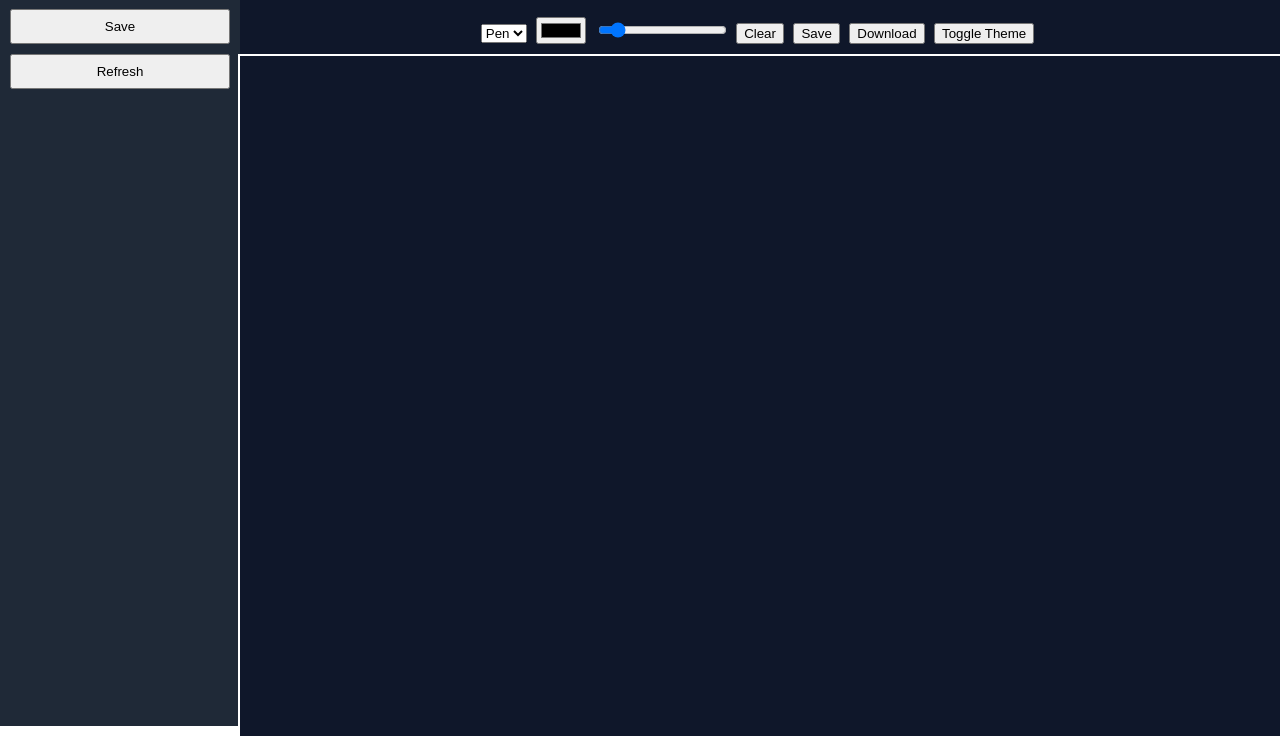
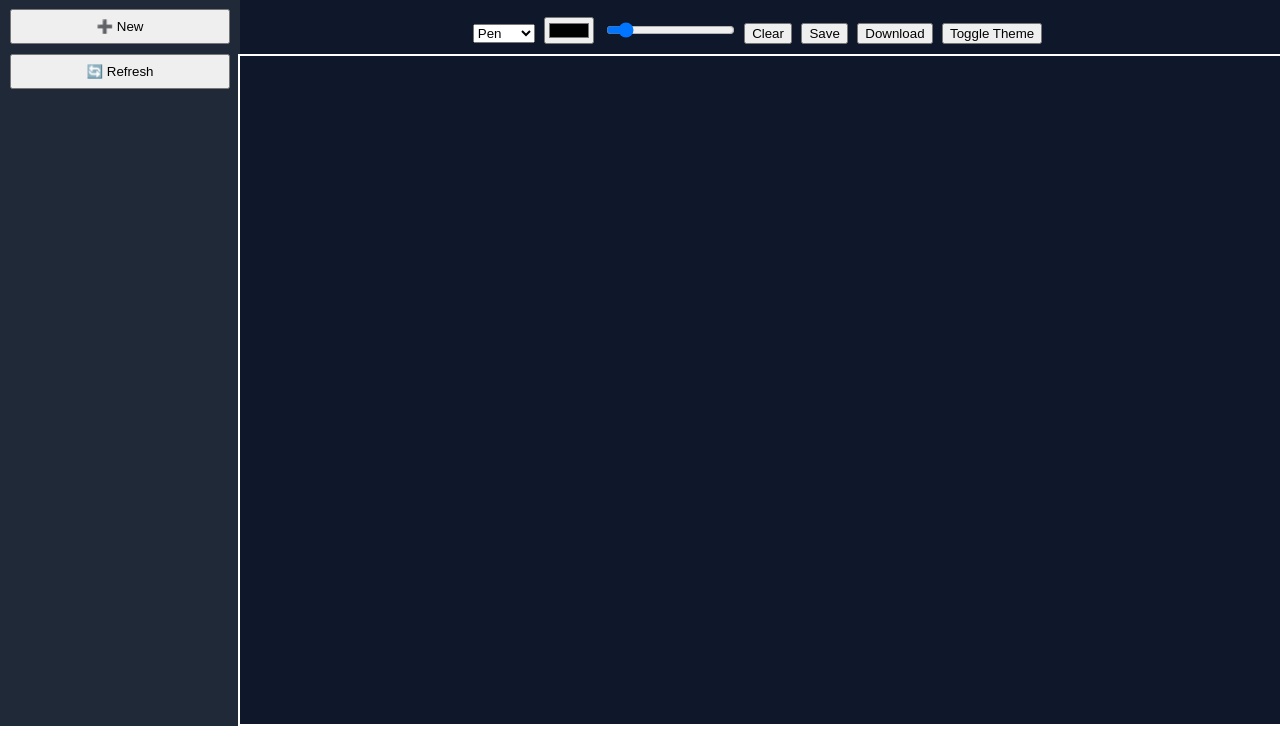
Before and after one commit to ishpreet27/whiteboard.app, a website: page client/index.html in a window 1280 px wide. Shown: the part 74-812 px from the top of the page. Drawn offline with nearby package versions, Linux system fonts and the light colour scheme; no server answers.

Commit message:
Update index.html

```diff
--- a/client/index.html
+++ b/client/index.html
@@ -1,48 +1,44 @@
 <!DOCTYPE html>
-<html>
+<html lang="en">
 <head>
+  <meta charset="UTF-8" />
   <title>Whiteboard</title>
-  <link rel="stylesheet" href="style.css">
+  <link rel="stylesheet" href="style.css" />
 </head>
 <body>
 
 <div class="container">
-
   <!-- Sidebar -->
   <div class="sidebar">
     <h2>📁 Boards</h2>
-    <button onclick="saveBoard()">Save</button>
-    <button onclick="refreshBoards()">Refresh</button>
+    <button onclick="newBoard()">➕ New</button>
+    <button onclick="loadBoards()">🔄 Refresh</button>
     <div id="boardsList"></div>
   </div>
 
   <!-- Main -->
   <div class="main">
-
     <h1>🧠 Whiteboard</h1>
 
     <div class="toolbar">
       <select id="tool">
         <option value="pen">Pen</option>
+        <option value="eraser">Eraser</option>
       </select>
 
-      <input type="color" id="colorPicker" value="#000000">
-      <input type="range" id="size" min="1" max="10" value="2">
+      <input type="color" id="color" value="#000000" />
+      <input type="range" id="size" min="1" max="20" value="3" />
 
       <button onclick="clearCanvas()">Clear</button>
       <button onclick="saveBoard()">Save</button>
-      <button onclick="downloadCanvas()">Download</button>
+      <button onclick="download()">Download</button>
       <button onclick="toggleTheme()">Toggle Theme</button>
     </div>
 
     <canvas id="canvas"></canvas>
-
   </div>
-
 </div>
 
-<script src="/socket.io/socket.io.js"></script>
 <script src="script.js"></script>
-
 </body>
 </html>
```
